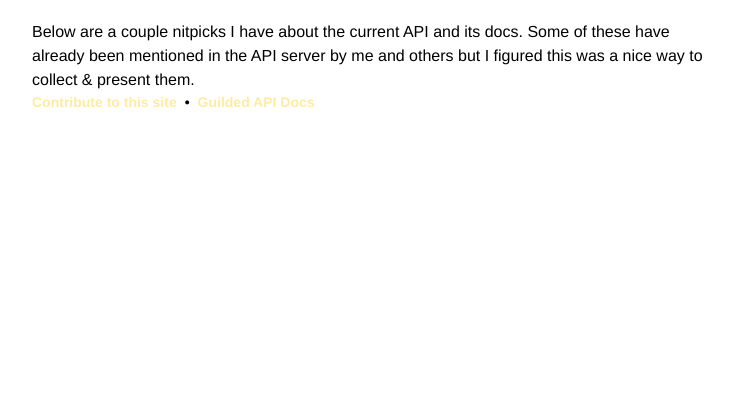
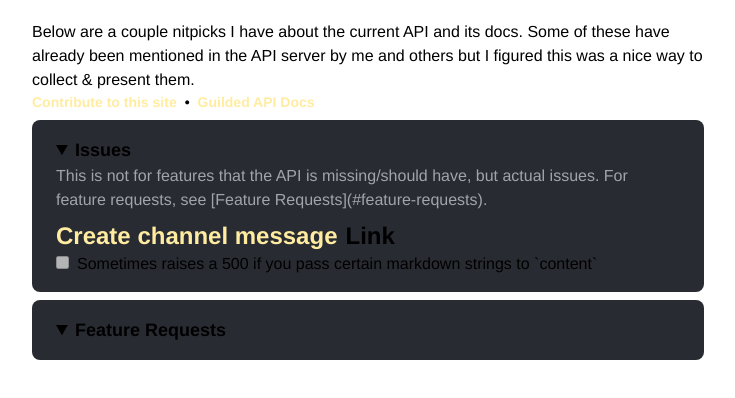
Before and after one commit to GuildedAPI/bot-api-issues, a React (Create React App) app: page / in a window 1280 px wide. Shown: the top 398 px of the page, without its empty margins (272-1007 px from the left). Built offline with nearby package versions, Linux system fonts and the light colour scheme; a web font is replaced by a local one.

Commit message:
feat: more content, display

```diff
--- a/public/data.json
+++ b/public/data.json
@@ -2,13 +2,25 @@
   "sections": [
     {
       "title": "Issues",
-      "description": "",
-      "items": []
+      "description": "This is not for features that the API is missing/should have, but actual issues. For feature requests, see [Feature Requests](#feature-requests).",
+      "items": {
+        "chat": [
+          {
+            "operationSummary": "Create channel message",
+            "operationId": "ChannelMessageCreate",
+            "issues": [
+              {
+                "description": "Sometimes raises a 500 if you pass certain markdown strings to `content`"
+              }
+            ]
+          }
+        ]
+      }
     },
     {
       "title": "Feature Requests",
       "description": "",
-      "items": []
+      "items": {}
     }
   ]
 }
--- a/src/App.tsx
+++ b/src/App.tsx
@@ -1,7 +1,7 @@
 import React from 'react';
 import { QueryClient, QueryClientProvider, useQuery } from 'react-query';
 import { Link } from './components/Link';
-import { Data } from './types/data';
+import { Data, Issue } from './types/data';
 
 const queryClient = new QueryClient();
 
@@ -40,7 +40,61 @@ const Index: React.FC = () => {
           </Link>
         </p>
       </div>
-      {isLoading || !data ? 'Loading...' : <div></div>}
+      {isLoading || !data ? (
+        'Loading...'
+      ) : (
+        <div className='space-y-2'>
+          {data.sections.map((section) => (
+            <details
+              key={section.title}
+              id={section.title.toLowerCase().replace(/ /g, '-')}
+              className='rounded-lg bg-guilded-slate py-4 px-6'
+              open
+            >
+              <summary className='font-bold text-lg cursor-pointer'>
+                {section.title}
+              </summary>
+              <p className='text-guilded-subtitle'>{section.description}</p>
+              {Object.entries(section.items).map(([tag, items]) => (
+                <div key={tag} className='mt-2'>
+                  {items.map((item) => {
+                    const url = `https://www.guilded.gg/docs/api/${tag}/${item.operationId}`;
+                    return (
+                      <div key={item.operationId} id={item.operationId}>
+                        <h1 className='font-bold text-2xl flex'>
+                          <Link href={url}>{item.operationSummary}</Link>
+                          <a href={`#${item.operationId}`} className='ml-2'>
+                            Link
+                          </a>
+                        </h1>
+                        <Issues issues={item.issues} />
+                      </div>
+                    );
+                  })}
+                </div>
+              ))}
+            </details>
+          ))}
+        </div>
+      )}
     </div>
   );
 };
+
+const Issues: React.FC<{ issues: Issue[] }> = ({ issues }) => {
+  return (
+    <ul>
+      {issues.map((issue, index) => (
+        <li key={`issue-${index}/${issues.length}`}>
+          <input
+            type='checkbox'
+            defaultChecked={issue.isComplete}
+            className='mr-2'
+            disabled
+          />
+          {issue.description}
+        </li>
+      ))}
+    </ul>
+  );
+};
--- a/src/types/data.ts
+++ b/src/types/data.ts
@@ -5,15 +5,21 @@ export interface Data {
 interface ResourceBlock {
   title: string;
   description: string;
-  items: Record<string, ResourceItem>; // e.g. { Channels: ..., 'Social Links': ... } - should correspond to a header in the docs
+  items: Record<string, ResourceItem[]>; // e.g. { channels: ..., socialLinks: ... } - should correspond to a tag in the docs
 }
 
 interface ResourceItem {
-  slug: string; // Everything after https://www.guilded.gg/docs/api
+  operationSummary: string; // The "title" of the operation, or the name of the socket event
+  operationId: string; // Everything after https://www.guilded.gg/docs/api/{}
+  issues: Issue[];
+}
+
+export interface Issue {
   description: string; // Accepts markdown
   references?: Reference[]; // Messages (or any content) mentioning the issue or request, if applicable
   isComplete?: boolean; // The issue is no longer applicable
   completedAt?: string; // Approximate date or exact time (e.g. of an announcement) when the issue was resolved. Not required with isComplete
+  issues?: Issue[]; // Sub-issues, if applicable
 }
 
 interface Reference {
```
